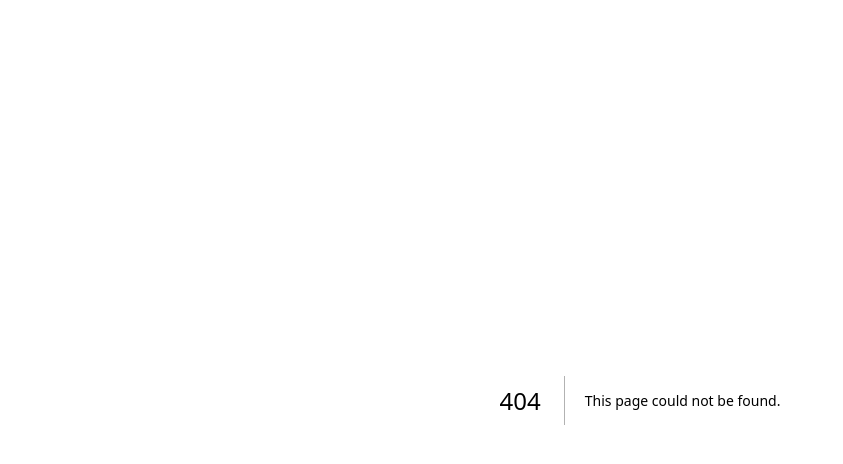
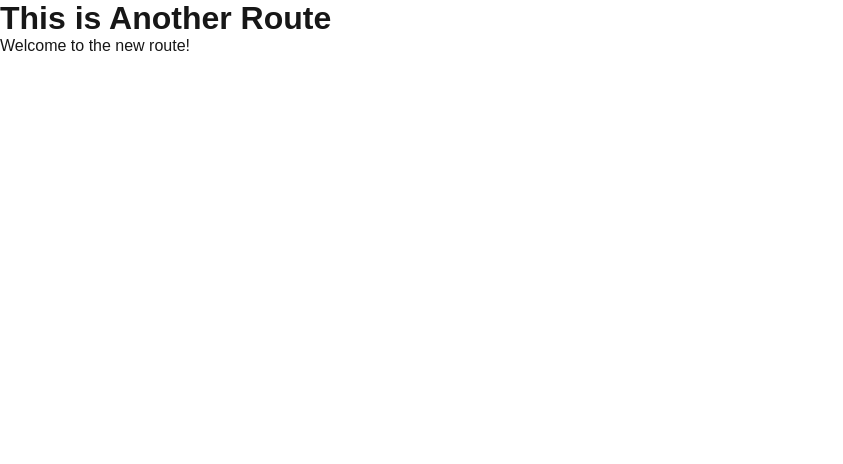
Before and after one commit to maxchernin/stealthprop, a Next.js app: page /report in a window 1280 px wide. Before the commit this address had no page. Shown: the top 464 px of the page, without its empty margins (0-843 px from the left). Built offline with nearby package versions, Linux system fonts and the light colour scheme.

Commit message:
add comments, nav to route on submit add report page

```diff
--- a/src/app/components/PropertyWizard.tsx
+++ b/src/app/components/PropertyWizard.tsx
@@ -126,7 +126,10 @@ export default function PropertyWizard({ steps, onSubmit }: PropertyWizardProps)
 
       const result = await response.json();
       console.log('Calculation result:', result);
-      // Handle the result as needed
+
+        // Navigate to the report page and pass the result
+        const url = `/report?result=${encodeURIComponent(JSON.stringify(result))}`;
+        router.push(url);
 
     } catch (error) {
       console.error('Error during submission:', error);
--- /dev/null
+++ b/src/app/report/page.tsx
@@ -0,0 +1,14 @@
+"use client";
+
+import React from 'react';
+
+const Report = () => {
+    return (
+        <div>
+            <h1>This is Another Route</h1>
+            <p>Welcome to the new route!</p>
+        </div>
+    );
+};
+
+export default Report;
```
Also changed, not shown: src/app/components/calculations/buyAndAppreciation.ts (+14 -1 lines).
